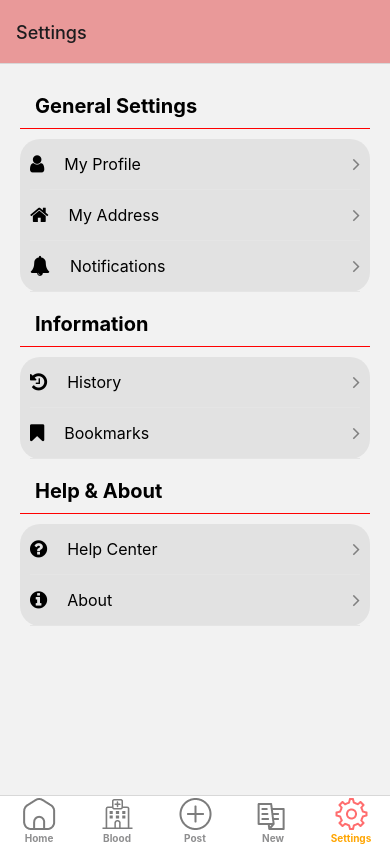
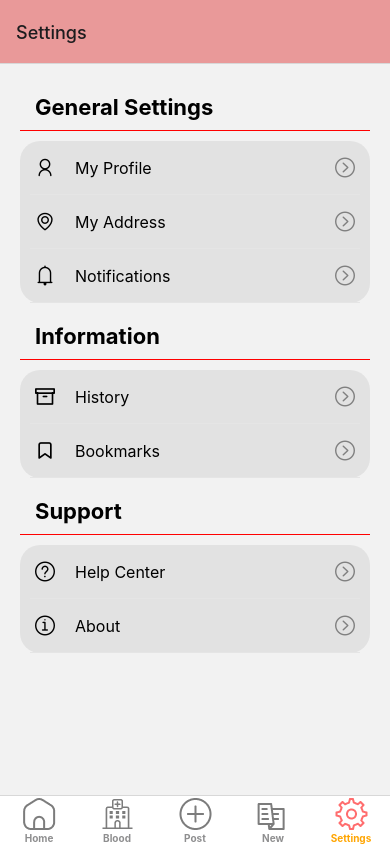
Before and after one commit to Phe-nix/BloodHubApp, a React Native app in the folder client/: screen /Settings in a window 390 px wide. Built offline with nearby package versions, Linux system fonts and the light colour scheme.

Commit message:
mainsetting complete

```diff
--- a/client/package.json
+++ b/client/package.json
@@ -9,6 +9,8 @@
     "web": "expo start --web"
   },
   "dependencies": {
+    "@ant-design/icons-react-native": "^2.3.2",
+    "@ant-design/react-native": "^5.0.4",
     "@expo/vector-icons": "^13.0.0",
     "@react-native-masked-view/masked-view": "^0.2.9",
     "@react-navigation/bottom-tabs": "^6.5.8",
@@ -20,6 +22,7 @@
     "expo-status-bar": "~1.6.0",
     "react": "18.2.0",
     "react-native": "0.72.4",
+    "react-native-camera-roll": "^0.0.29",
     "react-native-gesture-handler": "^2.13.1",
     "react-native-linear-gradient": "^2.8.3",
     "react-native-pager-view": "^6.2.1",
--- a/client/src/screens/Settings/SettingScreen.tsx
+++ b/client/src/screens/Settings/SettingScreen.tsx
@@ -1,14 +1,24 @@
 import React from "react";
 import { View, Text, ScrollView, TouchableOpacity, StyleSheet } from "react-native";
-import { FontAwesome } from "@expo/vector-icons"; // Assuming you're using Expo for FontAwesome
+import { Feather, FontAwesome } from "@expo/vector-icons"; // Assuming you're using Expo for FontAwesome
+import { AntDesign } from "@expo/vector-icons";
 
 type SectionHeaderProps = {
   title: string;
 };
 
+type AntDesignIcon =
+  | "user"
+  | "home"
+  | "bell"
+  | "history"
+  | "bookmark"
+  | "question-circle"
+  | "info-circle";
+
 type SettingOptionProps = {
   title: string;
-  icon: string;
+  icon: AntDesignIcon;
 };
 
 const SettingScreen: React.FC = () => {
@@ -16,19 +26,25 @@ const SettingScreen: React.FC = () => {
     <ScrollView style={styles.container}>
       <SectionHeader title="General Settings" />
       <View style={styles.settingGroup}>
+        <View style={styles.groupContainer}>
           <SettingOption title="My Profile" icon="user" />
           <SettingOption title="My Address" icon="home" />
           <SettingOption title="Notifications" icon="bell" />
         </View>
+      </View>
       <SectionHeader title="Information" />
       <View style={styles.settingGroup}>
+        <View style={styles.groupContainer}>
           <SettingOption title="History" icon="history" />
           <SettingOption title="Bookmarks" icon="bookmark" />
         </View>
-      <SectionHeader title="Help & About" />
+      </View>
+      <SectionHeader title="Support" />
       <View style={styles.settingGroup}>
+        <View style={styles.groupContainer}>
           <SettingOption title="Help Center" icon="question-circle" />
           <SettingOption title="About" icon="info-circle" />
+        </View>
       </View>
     </ScrollView>
   );
@@ -43,12 +59,33 @@ const SectionHeader: React.FC<SectionHeaderProps> = ({ title }) => (
 const SettingOption: React.FC<SettingOptionProps> = ({ title, icon }) => (
   <TouchableOpacity style={styles.settingOption}>
     <View style={styles.settingTextContainer}>
-      <FontAwesome name={icon} style={styles.settingIcon} />
+      {renderIcon(icon)}
       <Text style={styles.settingOptionText}>{title}</Text>
     </View>
-    <FontAwesome name="angle-right" style={styles.rightIcon} />
+    <AntDesign name="rightcircleo" style={[styles.rightIcon, { marginRight: 5 }]} />
   </TouchableOpacity>
 );
+
+const renderIcon = (icon: AntDesignIcon) => {
+  switch (icon) {
+    case "user":
+      return <AntDesign name="user" style={styles.settingIcon} />;
+    case "home":
+      return <AntDesign name="enviromento" style={styles.settingIcon} />;
+    case "bell":
+      return <AntDesign name="bells" style={styles.settingIcon} />;
+    case "history":
+      return <Feather name="archive" style={styles.settingIcon} />;
+    case "bookmark":
+      return <Feather name="bookmark" style={styles.settingIcon} />;
+    case "question-circle":
+      return <AntDesign name="questioncircleo" style={styles.settingIcon} />;
+    case "info-circle":
+      return <AntDesign name="infocirlceo" style={styles.settingIcon} />;
+    default:
+      return null;
+  }
+};
 
 const styles = StyleSheet.create({
   container: {
@@ -65,7 +102,7 @@ const styles = StyleSheet.create({
     borderBottomWidth: 1,
   },
   sectionHeaderText: {
-    fontSize: 20,
+    fontSize: 22,
     fontWeight: "bold",
   },
   redText: {
@@ -75,6 +112,8 @@ const styles = StyleSheet.create({
     backgroundColor: "#E2E2E2",
     borderRadius: 20,
     marginBottom: 10,
+  },
+  groupContainer: {
     paddingHorizontal: 10,
   },
   settingOption: {
@@ -100,6 +139,7 @@ const styles = StyleSheet.create({
   settingIcon: {
     fontSize: 20,
     marginRight: 10,
+    marginLeft: 5,
     color: "black", // Change the color to your preference
   },
 });
```
Also changed, not shown: 2 other files (tests, documents, lock files or other folders). Lines whose indentation alone changed are shown as unchanged.
